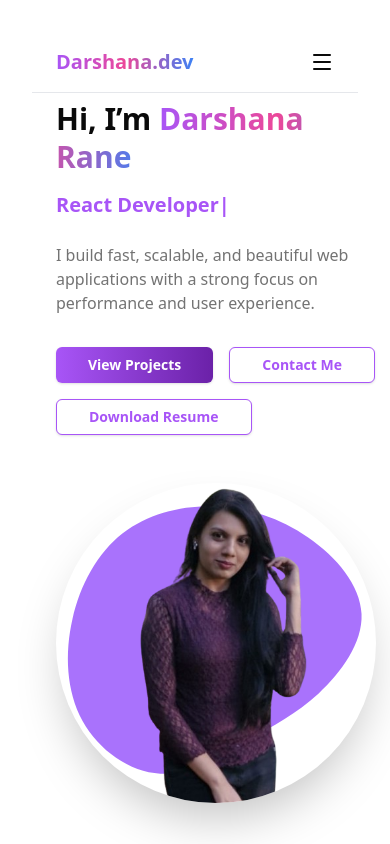
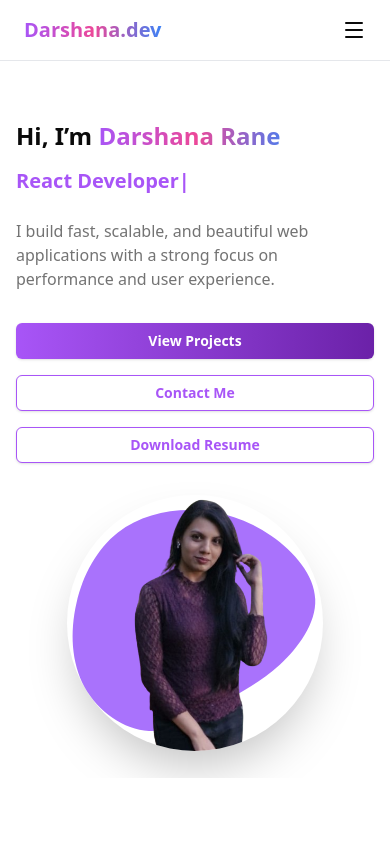
Before and after one commit to DARSHANARANE/Portfolio, a React (Vite) app: page / in a window 390 px wide. Built offline with nearby package versions, Linux system fonts and the light colour scheme.

Commit message:
Refactor Hero component layout and adjust CSS for better responsiveness

```diff
--- a/src/components/Hero.tsx
+++ b/src/components/Hero.tsx
@@ -10,12 +10,13 @@ export default function Hero() {
   const handleHireMe = () => navigate("/contact");
 
   return (
-    <section className="min-h-[85vh] flex items-center justify-center bg-background px-6">
-      <div className="max-w-6xl w-full grid md:grid-cols-2 gap-12 items-center">
+   <section className="min-h-[85vh] flex items-center justify-center bg-background px-4 sm:px-6">
+      <div className="max-w-6xl w-full grid grid-cols-1 md:grid-cols-2 gap-8 md:gap-12 items-center">
+
 
         {/* ================= LEFT CONTENT ================= */}
-        <div>
-          <h1 className="text-3xl md:text-5xl font-bold leading-tight">
+        <div className ="mt-8 md:mt-0">
+          <h1 className="text-2xl sm:text-3xl md:text-5xl font-bold leading-tight">
             Hi, I’m{" "}
             <span className="bg-gradient-to-r from-purple-500 via-pink-500 to-blue-500 bg-clip-text text-transparent">
               <TypeAnimation
@@ -51,18 +52,18 @@ export default function Hero() {
           </p>
 
           {/* ================= CTA BUTTONS ================= */}
-          <div className="mt-8 flex flex-wrap gap-4">
+          <div className="mt-8 flex flex-col sm:flex-row flex-wrap gap-4">
 
-            <CustomButton onClick={handleProjects}>
+            <CustomButton onClick={handleProjects} className="w-full sm:w-auto">
               View Projects
             </CustomButton>
 
-            <CustomButton variantType="secondary" onClick={handleHireMe}>
+            <CustomButton variantType="secondary" onClick={handleHireMe} className="w-full sm:w-auto">
               Contact Me
             </CustomButton>
 
-            <a href="/Darshana Rane.pdf" download>
-              <CustomButton variantType="secondary">
+            <a href="/Darshana Rane.pdf" download >
+              <CustomButton variantType="secondary"className="w-full sm:w-auto">
                 Download Resume
               </CustomButton>
             </a>
@@ -72,7 +73,7 @@ export default function Hero() {
 
         {/* ================= RIGHT CONTENT ================= */}
         <div className="flex justify-center">
-          <div className="relative w-80 h-80 transition-transform duration-500 hover:scale-105">
+          <div className="relative w-64 h-64 sm:w-72 sm:h-72 md:w-80 md:h-80 transition-transform duration-500 hover:scale-105">
 
             {/* Blob Background */}
             <div className="absolute -inset-6 animate-pulse">
--- a/src/index.css
+++ b/src/index.css
@@ -72,6 +72,10 @@
 
 @media (max-width: 768px) {
   #root {
-    padding: 2rem !important;
+    padding: 0rem !important;
   }
+  html, body {
+  overflow-x: hidden;
 }
+
+}
--- a/src/pages/About.tsx
+++ b/src/pages/About.tsx
@@ -1,6 +1,6 @@
 export default function About() {
     return (
-        <section className="min-h-screen px-4 md:px-20 py-16 bg-gradient-to-b from-white to-purple-50">
+        <section className="min-h-screen px-4 md:px-20 py-10 bg-gradient-to-b from-white to-purple-50">
 
             <div className="max-w-6xl mx-auto">
 
```
